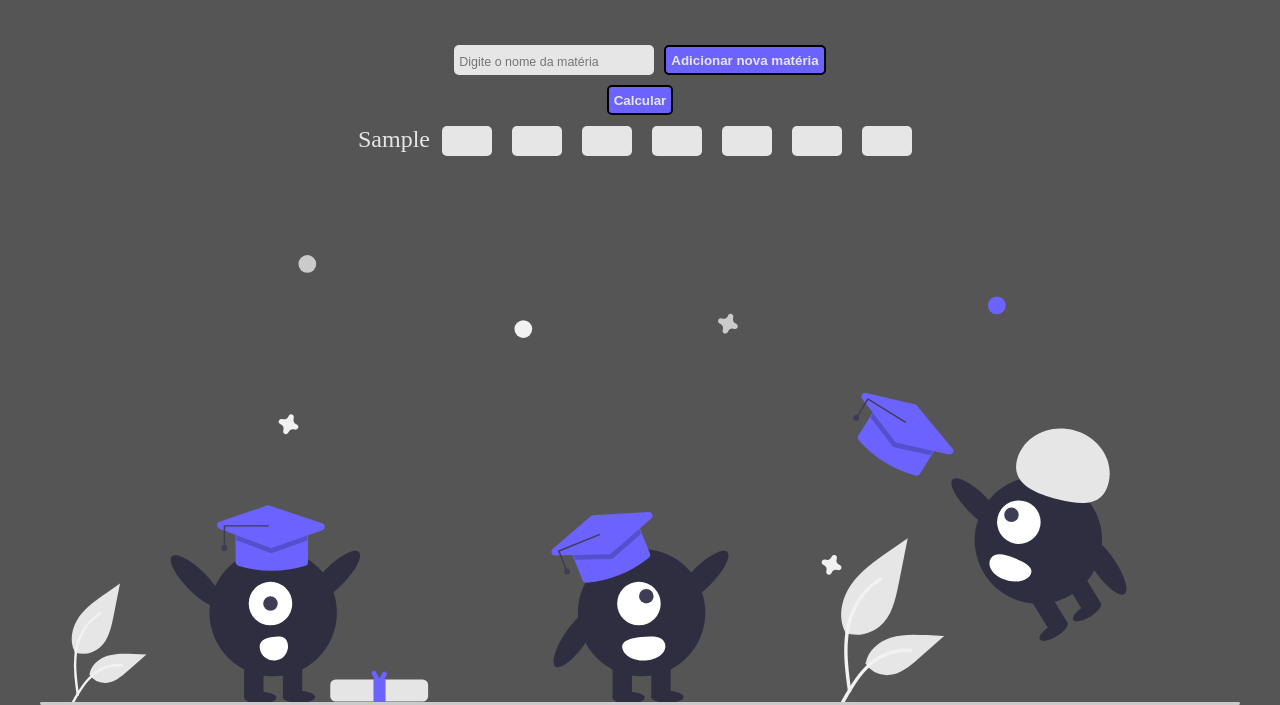
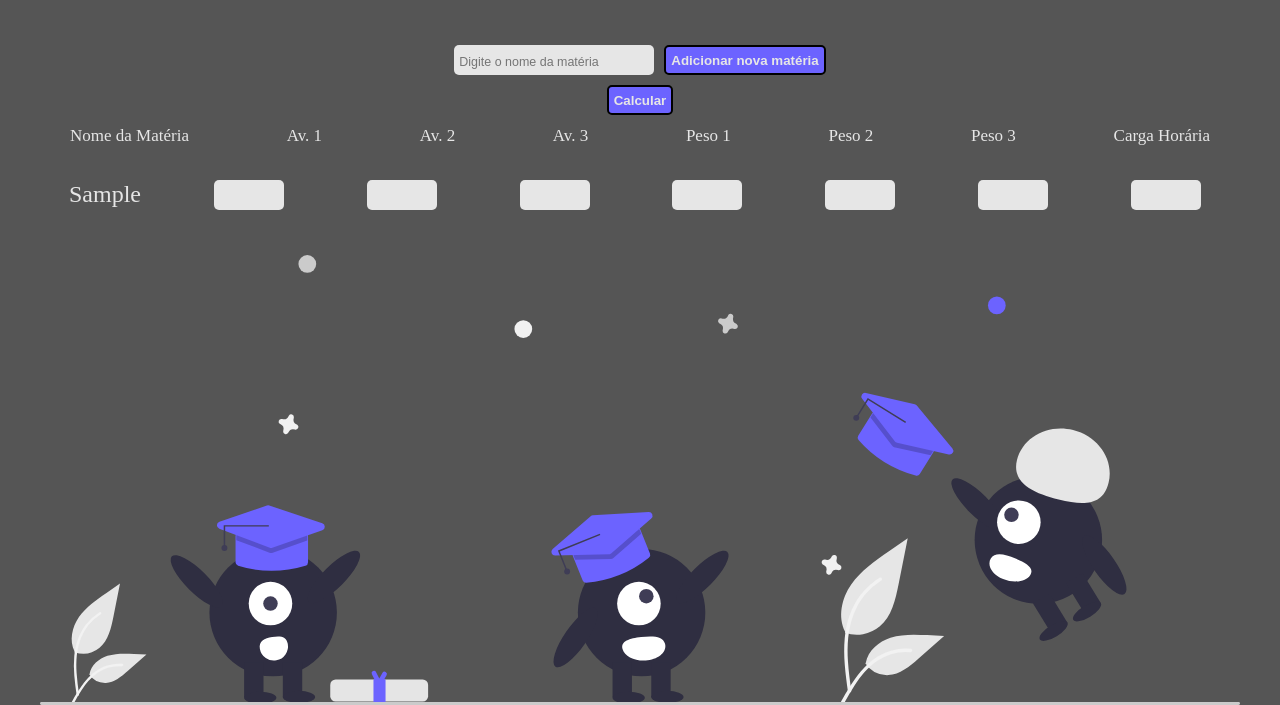
Before and after one commit to cedraz/CalculadoraCR, a website with bundled scripts: page public/index.html in a window 1280 px wide. Both pictures are taken after typing "Sample" into the empty fields and a click on the button "Adicionar nova matéria". Shown: the part 95-800 px from the top of the page. Built offline with nearby package versions, Linux system fonts and the light colour scheme.

Commit message:
css dos inputs + espaçamento entre os tds

```diff
--- a/public/assets/css/style.css
+++ b/public/assets/css/style.css
@@ -50,7 +50,12 @@ body {
     color: rgb(230 230 230);
     display: flex;
     flex-direction: column;
-    justify-content: center;
+    justify-content: space-between;
+}
+
+.materia {
+    display: flex;
+    justify-content: space-between;
     align-items: center;
 }
 
@@ -69,12 +74,22 @@ input[type=number]::-webkit-inner-spin-button {
 }
 
 .input-materia {
+    width: 70px;
     font-size: 0.8em;
     margin: 0 10px 0 10px;
+    justify-content: space-between;
 }
 
 tr {
     margin: 5px;
+}
+
+.cabecalho {
+    display: flex;
+    flex-direction: row;
+    font-size: 17px;
+    justify-content: space-between;
+
 }
 
 button {
--- a/src/main.js
+++ b/src/main.js
@@ -10,17 +10,19 @@ const divCR = document.querySelector('.cr');
 
 let nomeDaMateria = ""
 let materias = [];
+let cabecalho = true
 
 criaMateria.addEventListener('click', () => {
     nomeDaMateria = inputNovaMateria.value;
-    novaMateria(nomeDaMateria, divMaterias);
+    novaMateria(nomeDaMateria, divMaterias, cabecalho);
+    cabecalho = false
     inputNovaMateria.value = "";
 });
 
 document.body.addEventListener('keypress', (e) => {
     nomeDaMateria = inputNovaMateria.value;
     if (e.key === "Enter") {
-        novaMateria(inputNovaMateria.value, divMaterias);
+        novaMateria(inputNovaMateria.value, divMaterias, cabecalho);
         inputNovaMateria.value = "";
     }
 });
--- a/src/modules/novaMateria.js
+++ b/src/modules/novaMateria.js
@@ -1,9 +1,8 @@
 export { novaMateria }
 
-function novaMateria(nome, divPai) {
+function novaMateria(nome, divPai, cabecalho) {
     const tr = document.createElement('tr');
-    const nomeMateria = document.createElement('td');
-    const dados = document.createElement('td')
+    const nomeDaMateria = document.createElement('p')
     const p1 = document.createElement('input');
     const p2 = document.createElement('input');
     const p3 = document.createElement('input');
@@ -12,10 +11,25 @@ function novaMateria(nome, divPai) {
     const pe3 = document.createElement('input');
     const ch = document.createElement('input');
 
-    nomeMateria.innerHTML = nome;
+    nomeDaMateria.innerHTML = nome
+
+    if (cabecalho) {
+        const novoTr = document.createElement('tr');
+        novoTr.classList.add('cabecalho')
+        novoTr.innerHTML = `
+            <td>Nome da Matéria</td>
+            <td>Av. 1</td>
+            <td>Av. 2</td>
+            <td>Av. 3</td>
+            <td>Peso 1</td>
+            <td>Peso 2</td>
+            <td>Peso 3</td>
+            <td>Carga Horária</td>
+        `
+        divPai.appendChild(novoTr);
+    }
 
     tr.classList.add('materia');
-    dados.classList.add
     p1.classList.add('p1');
     p2.classList.add('p2');
     p3.classList.add('p3');
@@ -26,13 +40,13 @@ function novaMateria(nome, divPai) {
 
     const array = [p1, p2, p3, pe1, pe2, pe3, ch];
 
+    tr.appendChild(nomeDaMateria);
+
     for (let tag of array) {
         tag.classList.add('input-materia');
         tag.type = "number";
-        dados.appendChild(tag);
+        tr.appendChild(tag);
     }
 
-    tr.appendChild(nomeMateria);
-    tr.appendChild(dados);
     divPai.appendChild(tr);
 }
```
